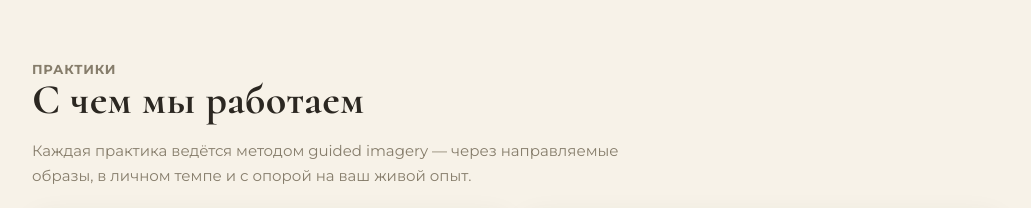
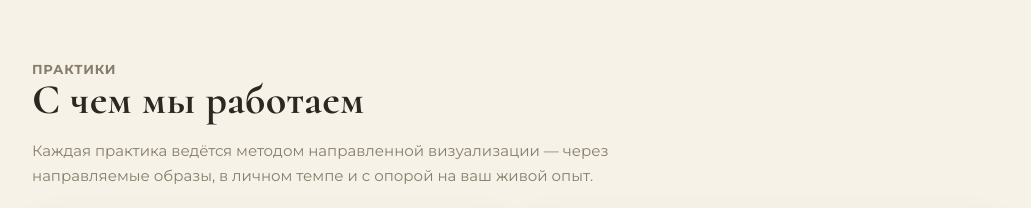
Before and after one commit to anatoly-os/test-landing, a plain HTML site: page family_retreats/index.html in a window 1280 px wide. Shown: the part 3540-3748 px from the top of the page, without its empty margins (124-1155 px from the left). Drawn offline with Linux system fonts and the light colour scheme; animation ran at ten frames a second.

Commit message:
Translate guided imagery to Russian in practices intro
Co-Authored-By: Claude Fable 5 <noreply@anthropic.com>

```diff
--- a/family_retreats/index.html
+++ b/family_retreats/index.html
@@ -401,7 +401,7 @@ footer .fine{font-size:12px; color:var(--muted); margin-top:8px;}
       <div class="section-head">
         <div class="kicker">Практики</div>
         <h2 class="display">С чем мы работаем</h2>
-        <p class="soft" style="max-width:640px">Каждая практика ведётся методом guided imagery —
+        <p class="soft" style="max-width:640px">Каждая практика ведётся методом направленной визуализации —
         через направляемые образы, в личном темпе и с опорой на ваш живой опыт.</p>
       </div>
       <div class="practice-grid">
```
